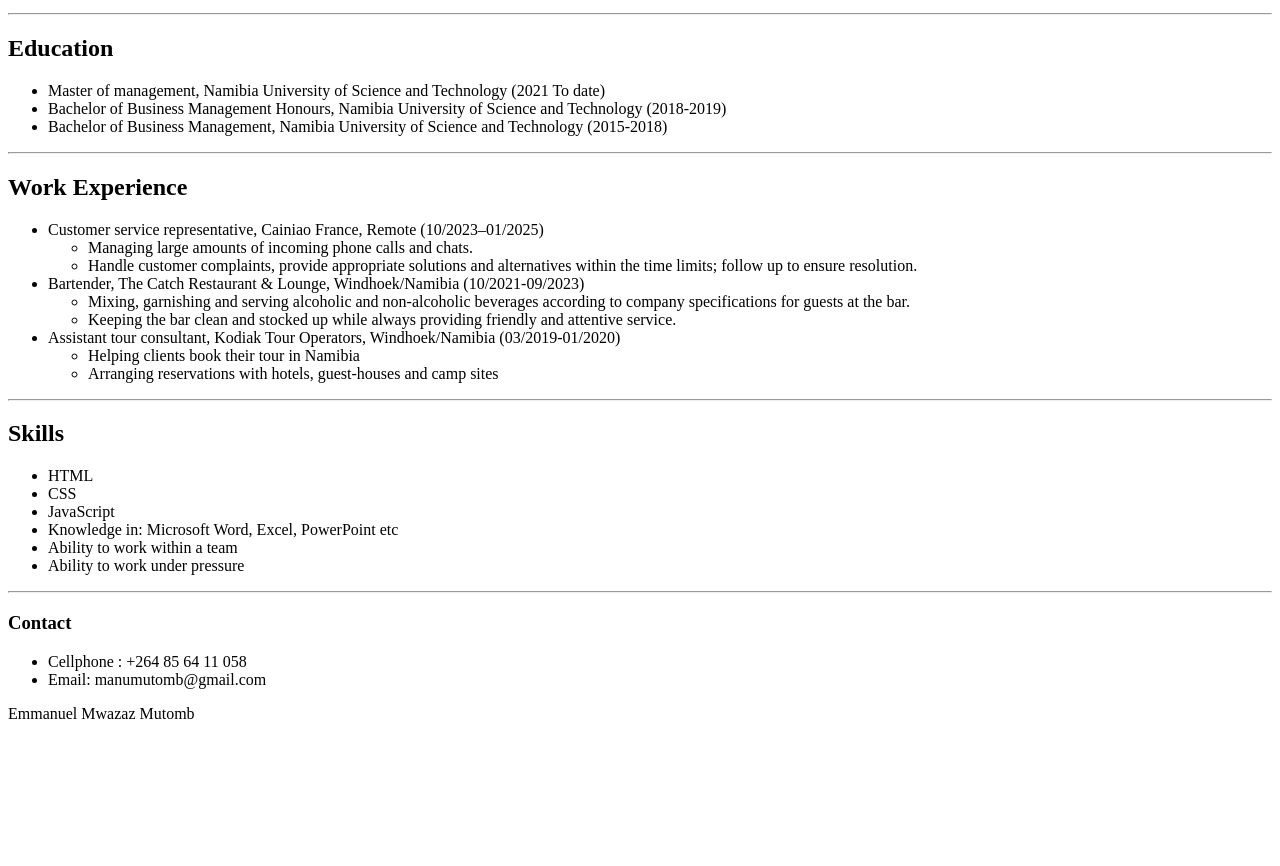
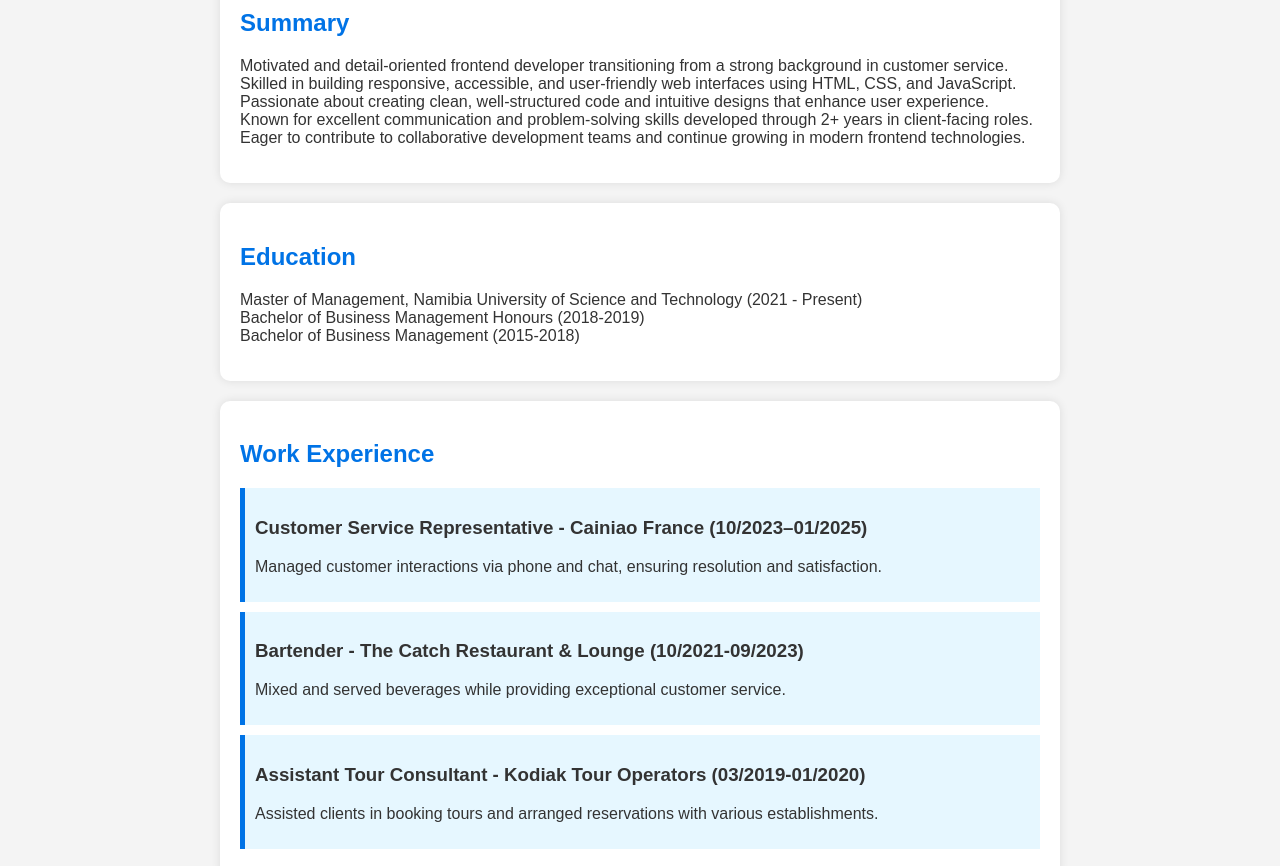
Before and after one commit to Mutomb10/My-Resume, a plain HTML site: page index.html in a window 1280 px wide. Shown: the part 325-1191 px from the top of the page. Before the commit the page ends 1056 px from the top, so only its background shows below. Drawn offline with Linux system fonts and the light colour scheme.

Commit message:
Add files via upload

```diff
--- a/index.html
+++ b/index.html
@@ -1,60 +1,68 @@
 <!DOCTYPE html>
 <html lang="en">
-    <head>
-        <meta charset="UTF-8">
-        <title>My Resume</title>
-    </head>
+<head>
+    <meta charset="UTF-8">
+    <meta name="viewport" content="width=device-width, initial-scale=1.0">
+    <title>My Resume</title>
+    <link rel="stylesheet" href="styles.css">
+</head>
+<body>
+    <header>
+        <h1>Emmanuel Mwazaz Mutomb</h1>
+        <img src="./Profile Picture/Profile pic.png" alt="My profile picture" class="profile-pic">
+    </header>
 
-    <body>
-        <h1>Summary</h1>
-        <img src="./Profile Picture/Profile pic.png" height="150" alt="My profile picture">
+    <section id="summary">
+        <h2>Summary</h2>
+        <p>Motivated and detail-oriented frontend developer transitioning from a strong background in customer service. Skilled in building responsive, accessible, and user-friendly web interfaces using HTML, CSS, and JavaScript. Passionate about creating clean, well-structured code and intuitive designs that enhance user experience. Known for excellent communication and problem-solving skills developed through 2+ years in client-facing roles. Eager to contribute to collaborative development teams and continue growing in modern frontend technologies.</p>
+    </section>
 
-        <p>Dedicated and empathetic Customer Service Representative with 2+ years of experience delivering excellent support through inbound calls, chat, and email at Cainiao. Proven ability to resolve customer issues efficiently while maintaining high satisfaction ratings. Now transitioning into web development, leveraging strong problem-solving skills, attention to detail, and communication abilities gained from CSR work. Currently building full-stack web applications using HTML, CSS, JavaScript, Node.js, React, and PostgreSQL, with a growing interest in Web3 and decentralized apps. Committed to creating user-friendly, responsive, and accessible digital experiences.
-        </p>
-        <hr />
+    <section id="education">
         <h2>Education</h2>
         <ul>
-            <li>Master of management, Namibia University of Science and Technology (2021 To date)</li>
-            <li>Bachelor of Business Management Honours, Namibia University of Science and Technology (2018-2019)</li>
-            <li>Bachelor of Business Management, Namibia University of Science and Technology (2015-2018)</li>
+            <li>Master of Management, Namibia University of Science and Technology (2021 - Present)</li>
+            <li>Bachelor of Business Management Honours (2018-2019)</li>
+            <li>Bachelor of Business Management (2015-2018)</li>
+        </ul>
+    </section>
 
-        </ul>
-        <hr />
+    <section id="experience">
         <h2>Work Experience</h2>
-        <ul>
-            <li>Customer service representative, Cainiao France, Remote (10/2023–01/2025)</li>
-            <ul>
-                <li>Managing large amounts of incoming phone calls and chats.</li>
-                <li>Handle customer complaints, provide appropriate solutions and alternatives within the time limits; follow up to ensure resolution.</li>
-            </ul>
-            <li>Bartender, The Catch Restaurant & Lounge, Windhoek/Namibia (10/2021-09/2023)</li>
-            <ul>
-                <li>Mixing, garnishing and serving alcoholic and non-alcoholic beverages according to company specifications for guests at the bar.</li>
-                <li>Keeping the bar clean and stocked up while always providing friendly and attentive service. </li>
-            </ul>
-            <li>Assistant tour consultant, Kodiak Tour Operators, Windhoek/Namibia (03/2019-01/2020)</li>
-            <ul>
-                <li>Helping clients book their tour in Namibia</li>
-                <li>Arranging reservations with hotels, guest-houses and camp sites</li>
-            </ul>
-        </ul>
-        <hr />
+        <div class="job">
+            <h3>Customer Service Representative - Cainiao France (10/2023–01/2025)</h3>
+            <p>Managed customer interactions via phone and chat, ensuring resolution and satisfaction.</p>
+        </div>
+        <div class="job">
+            <h3>Bartender - The Catch Restaurant & Lounge (10/2021-09/2023)</h3>
+            <p>Mixed and served beverages while providing exceptional customer service.</p>
+        </div>
+        <div class="job">
+            <h3>Assistant Tour Consultant - Kodiak Tour Operators (03/2019-01/2020)</h3>
+            <p>Assisted clients in booking tours and arranged reservations with various establishments.</p>
+        </div>
+    </section>
+
+    <section id="skills">
         <h2>Skills</h2>
         <ul>
-            <li>HTML</li>
-            <li>CSS</li>
-            <li>JavaScript</li>
-            <li>Knowledge in: Microsoft Word, Excel, PowerPoint etc</li>
-            <li>Ability to work within a team</li>
-            <li>Ability to work under pressure</li>
+            <li>HTML, CSS, JavaScript</li>
+            <li>Microsoft Word, Excel, PowerPoint</li>
+            <li>Teamwork & Ability to Work Under Pressure</li>
         </ul>
-        <hr />
-        <h3>Contact</h3>
+    </section>
+
+    <section id="contact">
+        <h2>Contact</h2>
         <ul>
-            <li>Cellphone : +264 85 64 11 058</li>
+            <li>Cellphone: +264 85 64 11 058</li>
             <li>Email: manumutomb@gmail.com</li>
         </ul>
+    </section>
 
-    </body>
-    <footer>Emmanuel Mwazaz Mutomb</footer>
+    <footer>
+        <p>&copy; 2025 Emmanuel Mwazaz Mutomb</p>
+    </footer>
+
+    <script src="script.js"></script>
+</body>
 </html>
--- /dev/null
+++ b/script.js
@@ -0,0 +1,13 @@
+document.addEventListener("DOMContentLoaded", function () {
+    const sections = document.querySelectorAll("section");
+
+    window.addEventListener("scroll", () => {
+        sections.forEach(section => {
+            const rect = section.getBoundingClientRect();
+            if (rect.top < window.innerHeight * 0.75 && rect.bottom > 0) {
+                section.style.transition = "opacity 0.6s ease-in-out";
+                section.style.opacity = 1;
+            }
+        });
+    });
+});
--- /dev/null
+++ b/styles.css
@@ -0,0 +1,51 @@
+body {
+    font-family: Arial, sans-serif;
+    margin: 0;
+    padding: 0;
+    background-color: #f4f4f4;
+    color: #333;
+}
+
+header {
+    text-align: center;
+    padding: 20px;
+    background-color: #0073e6;
+    color: white;
+}
+
+.profile-pic {
+    width: 150px;
+    border-radius: 50%;
+}
+
+section {
+    padding: 20px;
+    margin: 20px auto;
+    max-width: 800px;
+    background-color: white;
+    box-shadow: 0 0 10px rgba(0, 0, 0, 0.1);
+    border-radius: 10px;
+}
+
+h2 {
+    color: #0073e6;
+}
+
+ul {
+    list-style: none;
+    padding: 0;
+}
+
+.job {
+    background-color: #e6f7ff;
+    padding: 10px;
+    border-left: 5px solid #0073e6;
+    margin-bottom: 10px;
+}
+
+footer {
+    text-align: center;
+    padding: 20px;
+    background-color: #0073e6;
+    color: white;
+}
```
